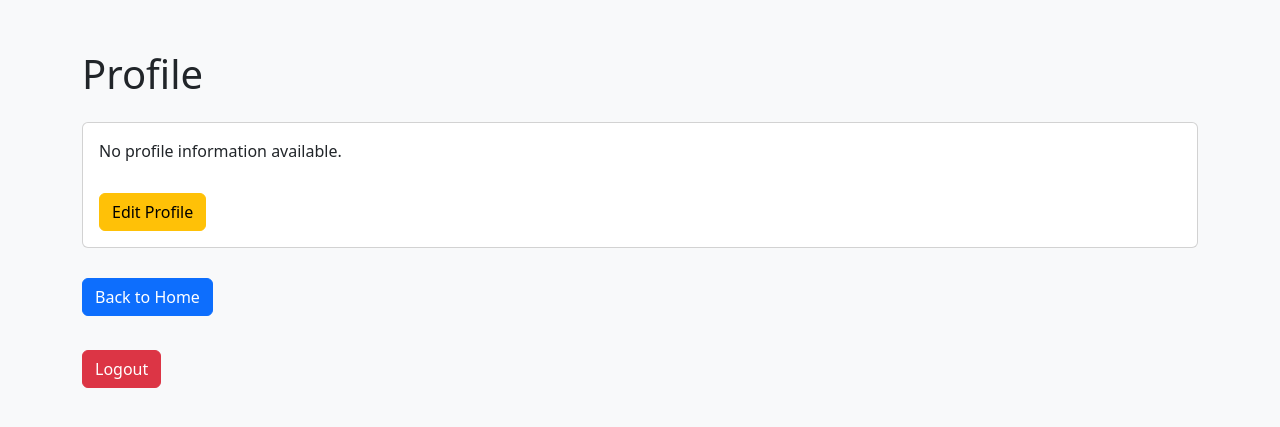
After one commit to JeroCardona/Talent-Swap, a Django app: page /profile/ in a window 1280 px wide. The commit adds this page. Shown: the top 427 px of the page. Run offline with Django 5.2, Linux system fonts and the light colour scheme; a user stored in the database is signed in; data comes from the database, SQL or seed files in the repository; both versions use the stored data as it was after the commit.

Commit message:
Lastest Changes and RF´s

```diff
--- a/TalentSwapProject/TalentSwap/urls.py
+++ b/TalentSwapProject/TalentSwap/urls.py
@@ -1,7 +1,5 @@
 from django.contrib import admin
 from django.urls import path, include
-from django.conf.urls.static import static
-from django.conf import settings
 from TalentSwapApp import views as AppViews
 
 
@@ -11,5 +9,3 @@ urlpatterns = [
 
     path('', include('TalentSwapApp.urls')),
 ]
-
-urlpatterns += static(settings.MEDIA_URL, document_root=settings.MEDIA_ROOT)
--- /dev/null
+++ b/TalentSwapProject/TalentSwapApp/templates/TalentSwapApp/profile.html
@@ -0,0 +1,72 @@
+<!DOCTYPE html>
+<html lang="en">
+<head>
+    <meta charset="UTF-8">
+    <title>Profile</title>
+    <link href="https://cdn.jsdelivr.net/npm/bootstrap@5.3.3/dist/css/bootstrap.min.css" rel="stylesheet" integrity="sha384-QWTKZyjpPEjISv5WaRU9OFeRpok6YctnYmDr5pNlyT2bRjXh0JMhjY6hW+ALEwIH" crossorigin="anonymous">
+    <style>
+        body {
+            background-color: #f8f9fa;
+        }
+        .profile-container {
+            margin-top: 50px;
+        }
+        .card-custom {
+            margin-bottom: 20px;
+        }
+        .btn-custom {
+            margin-top: 10px;
+        }
+        .btn-container {
+            margin-top: 20px;
+        }
+    </style>
+</head>
+<body>
+    <div class="container profile-container">
+        <h1 class="mb-4">Profile</h1>
+
+        <div class="card card-custom">
+            <div class="card-body">
+                {% if show_form %}
+                    <form method="post">
+                        {% csrf_token %}
+                        {{ form.as_p }}
+                        <button type="submit" class="btn btn-success btn-custom">Update Profile</button>
+                    </form>
+                {% else %}
+                    {% if profile_type == 'employee' %}
+                        <h2 class="card-title">Employee Profile</h2>
+                        <p class="card-text"><strong>Name:</strong> {{ profile.employee_name }}</p>
+                        <p class="card-text"><strong>Email:</strong> {{ profile.email }}</p>
+                        <p class="card-text"><strong>Information:</strong> {{ profile.information }}</p>
+                        <p class="card-text"><strong>Interests:</strong> {{ profile.interests }}</p>
+                        <p class="card-text"><strong>Work Experience:</strong> {{ profile.work_experience }} months</p>
+                        <a href="{% url 'dashboard_employee' %}" class="btn btn-primary btn-custom">Employee Dashboard</a>
+                    {% elif profile_type == 'company' %}
+                        <h2 class="card-title">Company Profile</h2>
+                        <p class="card-text"><strong>Company Name:</strong> {{ profile.company_name }}</p>
+                        <p class="card-text"><strong>Email:</strong> {{ profile.email }}</p>
+                        <p class="card-text"><strong>Information:</strong> {{ profile.information }}</p>
+                        <p class="card-text"><strong>Company Type:</strong> {{ profile.company_type }}</p>
+                        <a href="{% url 'dashboard_company' %}" class="btn btn-primary btn-custom">Company Dashboard</a>
+                    {% else %}
+                        <p class="card-text">No profile information available.</p>
+                    {% endif %}
+                    <div class="btn-container">
+                        <a href="?edit=true" class="btn btn-warning btn-custom">Edit Profile</a>
+                    </div>
+                {% endif %}
+            </div>
+        </div>
+
+        <div class="btn-container">
+            <a href="{% url 'home' %}" class="btn btn-primary btn-custom">Back to Home</a>
+            <br>
+            <br>
+            <a href="{% url 'logout' %}" class="btn btn-danger btn-custom">Logout</a>
+        </div>
+    </div>
+    <script src="https://cdn.jsdelivr.net/npm/bootstrap@5.3.3/dist/js/bootstrap.bundle.min.js" integrity="sha384-QWTKZyjpPEjISv5WaRU9OFeRpok6YctnYmDr5pNlyT2bRjXh0JMhjY6hW+ALEwIH" crossorigin="anonymous"></script>
+</body>
+</html>
--- a/TalentSwapProject/TalentSwapApp/templates/TalentSwapApp/vacancy_detailscompany.html
+++ b/TalentSwapProject/TalentSwapApp/templates/TalentSwapApp/vacancy_detailscompany.html
@@ -83,6 +83,12 @@
                         <p>No ratings yet</p>
                     {% endfor %}
                 </div>
+                {% for application in applications %}
+                <div>
+                    <p>Applicant: <a href="{% url 'view_profile' application.user.id %}">{{ application.user.username }}</a></p>
+                    <p>Status: {{ application.status }}</p>
+                </div>
+                {% endfor %}
                 <p>
                     <a href="{% url 'dashboard_company' %}" class="btn btn-success">Home Dashboard</a>
                 </p>
--- a/TalentSwapProject/TalentSwapApp/urls.py
+++ b/TalentSwapProject/TalentSwapApp/urls.py
@@ -41,14 +41,17 @@ urlpatterns = [
 
     path('vacancies/<int:id>/detailemployee/', views.vacancy_detailemployee, name='vacancy_detailemployee'),
 
-    path('vacancies/<int:id>/detailcompany/', views.vacancy_detailcompany, name='vacancy_detailcompany'),
+    path('vacancies/<int:vacancy_id>/detailcompany/', views.vacancy_detailcompany, name='vacancy_detailcompany'),
 
     path('vacancy/<int:id>/rate/', views.rate_vacancy, name='rate_vacancy'),
 
     path('download/', download_file, name='download_file'),
 
+    path('profile/', views.profile_view, name='profile'),
+
+    path('profile/<int:user_id>/', views.view_profile, name='view_profile'),
+
     path('users/', views.users, name='usersPage'),
-
 
 ]
 
--- a/TalentSwapProject/TalentSwapApp/views.py
+++ b/TalentSwapProject/TalentSwapApp/views.py
@@ -4,7 +4,7 @@ from django.shortcuts import render, redirect
 import os
 from django.http import HttpResponse
 
-from . forms import  LoginForm, CommentForm, ApplicationForm, VacancyRatingForm
+from . forms import  LoginForm, CommentForm, ApplicationForm, VacancyRatingForm, EmployeeEditForm, CompanyEditForm
 #Forms es un archivo nuevo donde se guardan los formularios
 from django.contrib.auth.decorators import login_required
 
@@ -16,7 +16,7 @@ from django.contrib.auth import authenticate, login, logout
 from django.core.files.storage import FileSystemStorage
 
 from .forms import VacancyForm
-from .models import Vacancy, Application
+from .models import Vacancy, Application, VacancyRating
 
 from .forms import UserTypeForm, CompanyRegistrationForm, EmployeeRegistrationForm
 from django.contrib.auth.models import User
@@ -25,6 +25,7 @@ from django.contrib import messages
 
 from django.http import JsonResponse
 from django.db.models import Avg
+from .decorators import employee_required, company_required
 
 def homepage(request):
 
@@ -60,7 +61,7 @@ def register_employee(request):
             user.work_experience = work_experience
             user.save()
             messages.success(request, '¡Empleado registrado correctamente!')
-            return redirect('dashboard_employee')  # Redirigir a la página de dashboard del empleado
+            return redirect('login')  # Redirigir a la página de dashboard del empleado
     else:
         form = EmployeeRegistrationForm()
     return render(request, 'TalentSwapApp/register_employee.html', {'form': form})
@@ -79,7 +80,7 @@ def register_company(request):
             user.company_type = company_type
             user.save()
             messages.success(request, '¡Compañía registrada correctamente!')
-            return redirect('dashboard_company')  # Redirigir a la página de dashboard de la compañía
+            return redirect('login')  # Redirigir a la página de dashboard de la compañía
     else:
         form = CompanyRegistrationForm()
     return render(request, 'TalentSwapApp/register_company.html', {'form': form})
@@ -155,29 +156,15 @@ def upload(request):
     return render(request, 'upload.html', context)
 
 def vacancy_listemployee(request):
-    searchTerm = request.GET.get('buscarVacante')
-    if searchTerm:
-        vacanciesName = Vacancy.objects.filter(title__icontains=searchTerm)
-        vacanciesDesc = Vacancy.objects.filter(description__icontains=searchTerm)
-        vacancies = vacanciesName.union(vacanciesDesc)
-    else:
-        vacancies = Vacancy.objects.all()
-    return render(request, 'TalentSwapApp/vacancy_listemployee.html', {
-        'vacancies': vacancies,
-        'searchTerm': searchTerm
+    vacancies = Vacancy.objects.all()
+    return render(request, 'TalentSwapApp/vacancy_listemployee.html',{
+        'vacancies' : vacancies
     })
 
 def vacancy_listcompany(request):
-    searchTerm = request.GET.get('buscarVacante')
-    if searchTerm:
-        vacanciesName = Vacancy.objects.filter(title__icontains=searchTerm)
-        vacanciesDesc = Vacancy.objects.filter(description__icontains=searchTerm)
-        vacancies = vacanciesName.union(vacanciesDesc)
-    else:
-        vacancies = Vacancy.objects.all()
-    return render(request, 'TalentSwapApp/vacancy_listemployee.html', {
-        'vacancies': vacancies,
-        'searchTerm': searchTerm
+    vacancies = Vacancy.objects.all()
+    return render(request, 'TalentSwapApp/vacancy_listcompany.html',{
+        'vacancies' : vacancies
     })
 
 def upload_vacancy(request):
@@ -307,6 +294,7 @@ def applied_to_vacancy(request):
     return render(request, 'TalentSwapApp/applied_to_vacancy.html', {'applications': applications})
 
 
+@login_required
 def rate_vacancy(request, id):
     if request.method == 'POST':
         form = VacancyRatingForm(request.POST)
@@ -335,10 +323,67 @@ def rate_vacancy(request, id):
         # Si la solicitud no es POST, devuelve un error
         return JsonResponse({'error': 'Invalid request'}, status=400)
 
-def detail_company(request):
+def vacancy_detailcompany(request, vacancy_id):
     template_name = 'TalentSwapApp/vacancy_detailscompany.html'
-    vacancies = rate_vacancy.objects.all()
-    return render(request, template_name, {'vacancies': vacancies})
+    vacancy = get_object_or_404(Vacancy, pk=vacancy_id)
+    applications = vacancy.applications.all()
+    comments = vacancy.comments.all()
+    return render(request, template_name, {'vacancy': vacancy, 'applications': applications, 'comments': comments})
+
+@login_required
+def profile_view(request):
+    user = request.user
+    profile = None
+    profile_type = None
+    show_form = request.GET.get('edit') == 'true'
+
+    if hasattr(user, 'employee'):
+        profile = Employee.objects.get(id=user.id)
+        profile_type = 'employee'
+        form = EmployeeEditForm(instance=profile)
+    elif hasattr(user, 'company'):
+        profile = Company.objects.get(id=user.id)
+        profile_type = 'company'
+        form = CompanyEditForm(instance=profile)
+    else:
+        form = None
+
+    if request.method == 'POST':
+        if profile_type == 'employee':
+            form = EmployeeEditForm(request.POST, instance=profile)
+        elif profile_type == 'company':
+            form = CompanyEditForm(request.POST, instance=profile)
+        if form.is_valid():
+            form.save()
+            messages.success(request, 'Profile updated successfully!')
+            return redirect('profile')  # Redirige a la vista de perfil después de la actualización
+
+    context = {
+        'profile': profile,
+        'profile_type': profile_type,
+        'form': form,
+        'show_form': show_form
+    }
+    return render(request, 'TalentSwapApp/profile.html', context)
+@login_required
+def view_profile(request, user_id):
+    user = get_object_or_404(User, id=user_id)
+    profile = None
+    profile_type = None
+
+    if hasattr(user, 'employee'):
+        profile = user.employee
+        profile_type = 'employee'
+    elif hasattr(user, 'company'):
+        profile = user.company
+        profile_type = 'company'
+
+    context = {
+        'profile': profile,
+        'profile_type': profile_type,
+        'viewing': True  # Flag para indicar que es un perfil de visualización, no edición
+    }
+    return render(request, 'TalentSwapApp/profile_view.html', context)
 
 def users(request):
     template_name = 'TalentSwapApp/users.html'
```
Also changed, not shown: TalentSwapProject/TalentSwapApp/decorators.py (added, +15 -0 lines), TalentSwapProject/TalentSwapApp/forms.py (+11 -1 lines), TalentSwapProject/TalentSwapApp/static/users.css (deleted, +0 -122 lines), TalentSwapProject/TalentSwapApp/templates/TalentSwapApp/dashboard_company.html (+4 -4 lines), TalentSwapProject/TalentSwapApp/templates/TalentSwapApp/dashboard_employee.html (+5 -4 lines), TalentSwapProject/TalentSwapApp/templates/TalentSwapApp/profile_view.html (added, +53 -0 lines), TalentSwapProject/TalentSwapApp/migrations/0014_alter_company_options_alter_employee_options.py, TalentSwapProject/TalentSwapApp/models.py (line endings or trailing spaces), TalentSwapProject/db.sqlite3, TalentSwapProject/media/user/user_profile_icon_208590.png (added).
